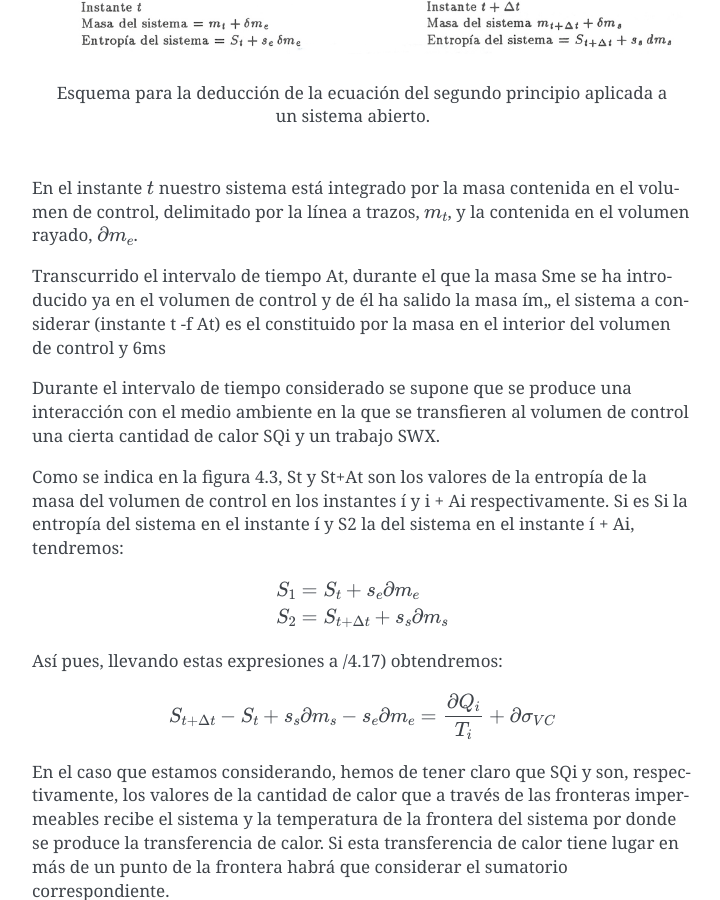
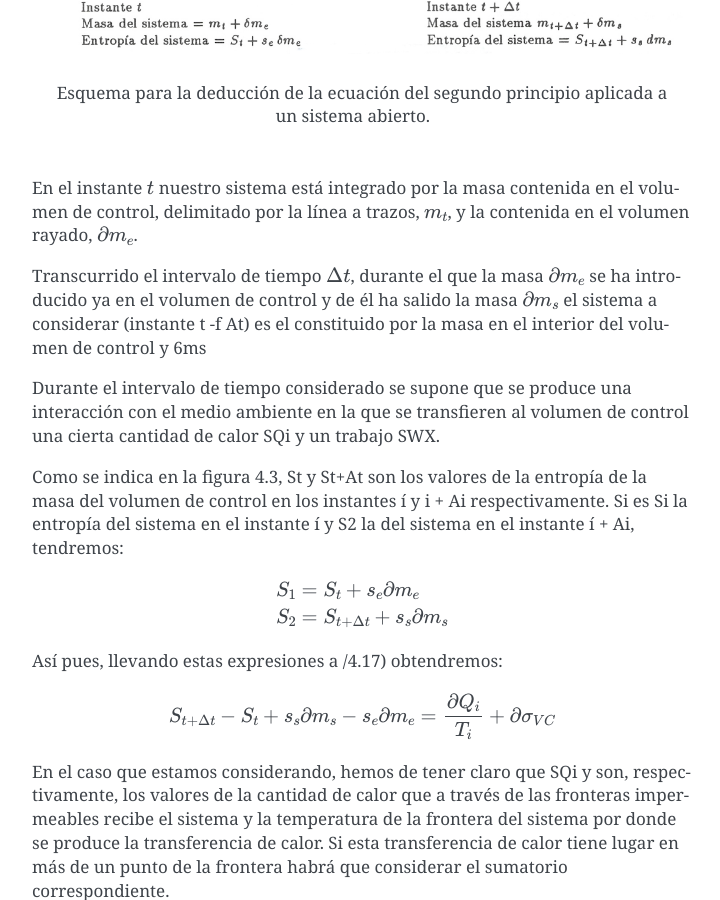
Before and after one commit to mantielero/termodinamica, a Sphinx documentation site: the page built from source/sistemas_abiertos_segundo_principio.rst, in a window 1280 px wide and 900 px high, scrolled down 783 px. Shown: the whole window, without its empty margins (388-1108 px from the left). Built offline with Sphinx 7.4.7, drawn with Linux system fonts in a browser that asks for light colours; pages that are not in the unit, such as notebooks, are missing from menus.

Commit message:
Update sistemas_abiertos_segundo_principio.rst

```diff
--- a/source/sistemas_abiertos_segundo_principio.rst
+++ b/source/sistemas_abiertos_segundo_principio.rst
@@ -24,7 +24,7 @@ A continuación procederemos a deducir la aplicabilidad de esta ecuación a un s
 
 En el instante :math:`t` nuestro sistema está integrado por la masa contenida en el volumen de control, delimitado por la línea a trazos, :math:`m_t`, y la contenida en el volumen rayado, :math:`\partial m_e`.
 
-Transcurrido el intervalo de tiempo At, durante el que la masa Sme se ha introducido ya en el volumen de control y de él ha salido la masa ím„ el sistema a considerar (instante t -f At) es el constituido por la masa en el interior del volumen de control y 6ms
+Transcurrido el intervalo de tiempo :math:`\Delta t`, durante el que la masa :math:`\partial m_e` se ha introducido ya en el volumen de control y de él ha salido la masa :math:`\partial m_s` el sistema a considerar (instante t -f At) es el constituido por la masa en el interior del volumen de control y 6ms
 
 Durante el intervalo de tiempo considerado se supone que se produce una interacción con el medio ambiente en la que se transfieren al volumen de control una cierta cantidad de calor SQi y un trabajo SWX.
 
```
